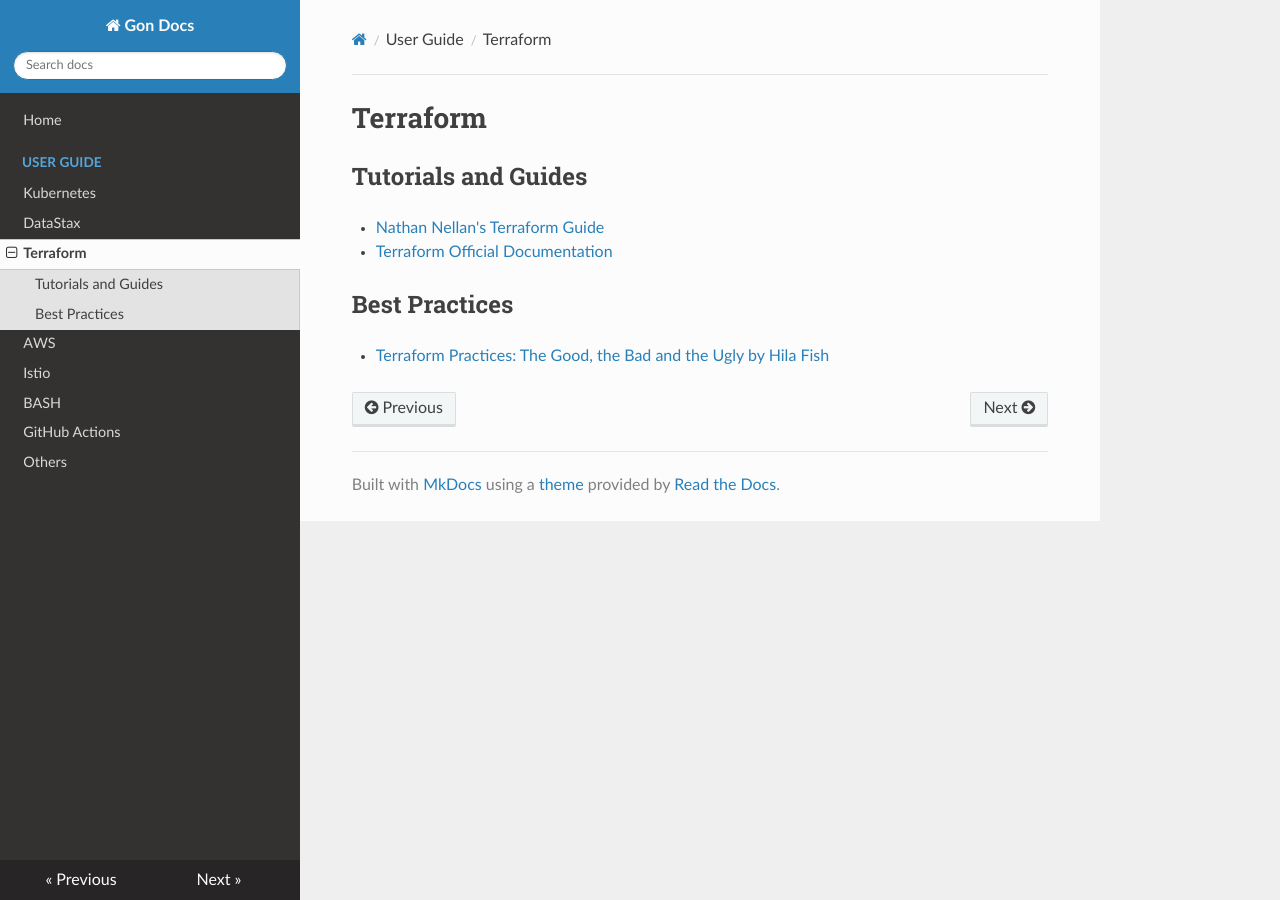
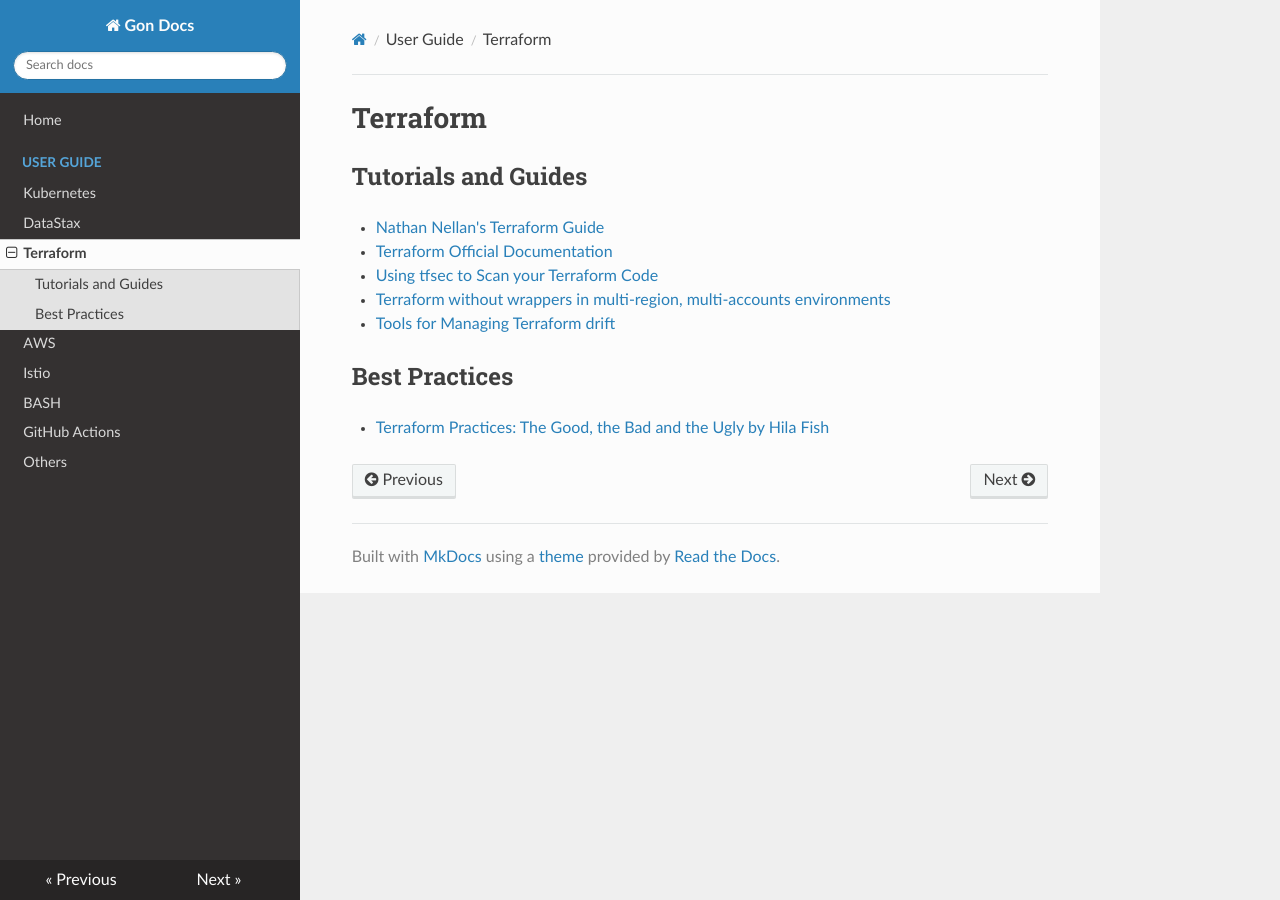
Before and after one commit to gonkun/gonkun, an MkDocs documentation site: the page built from docs/terraform.md, in a window 1280 px wide. Built offline with MkDocs 1.6.1, drawn with Linux system fonts in a browser that asks for light colours; nearby versions of some CDN libraries.

Commit message:
adding guides and tutorial for Terraform

```diff
--- a/docs/terraform.md
+++ b/docs/terraform.md
@@ -4,6 +4,9 @@
 ## Tutorials and Guides
 - [Nathan Nellan's Terraform Guide](https://github.com/nnellans/terraform-guide)
 - [Terraform Official Documentation](https://developer.hashicorp.com/terraform/docs)
+- [Using tfsec to Scan your Terraform Code](https://www.hashicorp.com/resources/using-tfsec-to-scan-your-terraform-code)
+- [Terraform without wrappers in multi-region, multi-accounts environments](https://medium.com/@senior-devops/terraform-without-wrappers-in-multi-region-multi-account-environments-33aacb56ed26)
+- [Tools for Managing Terraform drift](https://www.tinystacks.com/blog-post/tools-for-managing-terraform-drift/)
 
 ## Best Practices
 - [Terraform Practices: The Good, the Bad and the Ugly by Hila Fish](https://www.youtube.com/watch?v=xGYPbrbHBls)
```
Also changed, not shown: site/index.html, site/search/search_index.json, site/sitemap.xml, site/terraform/index.html, 1 other file.
